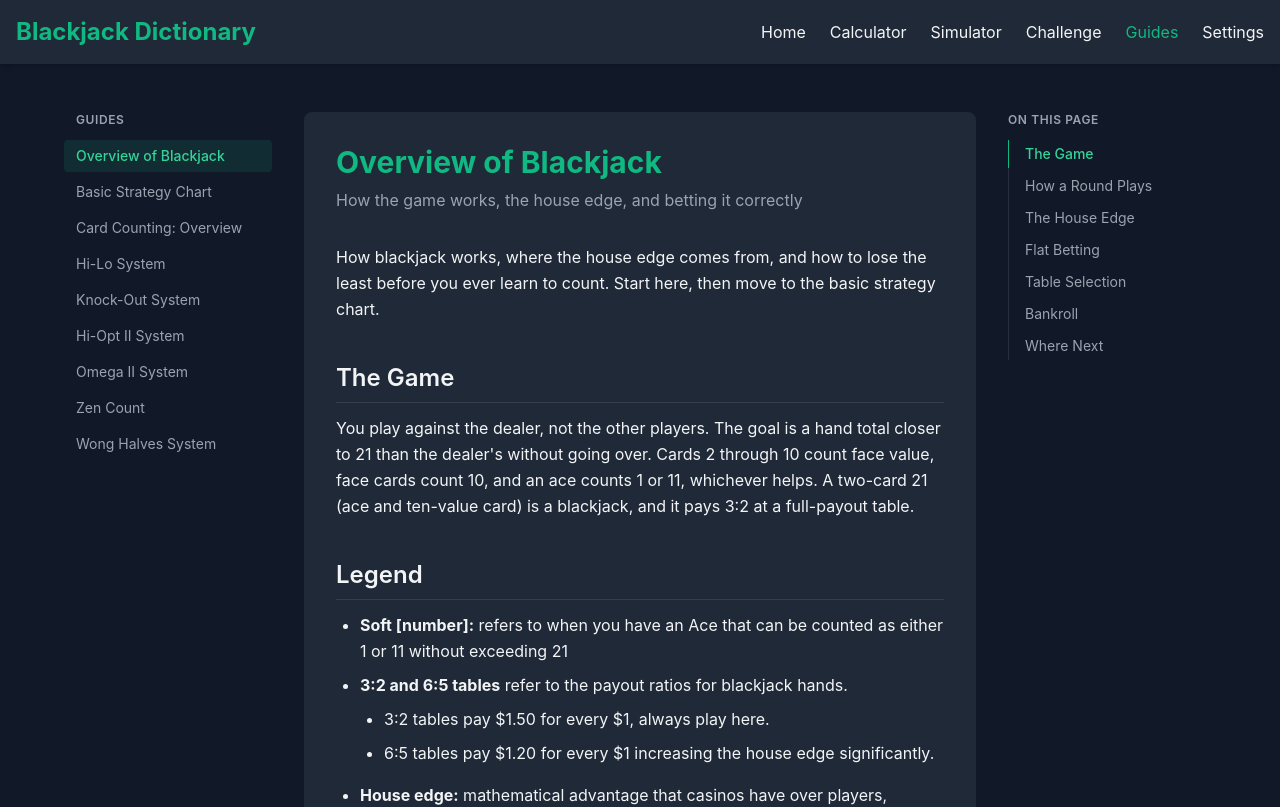
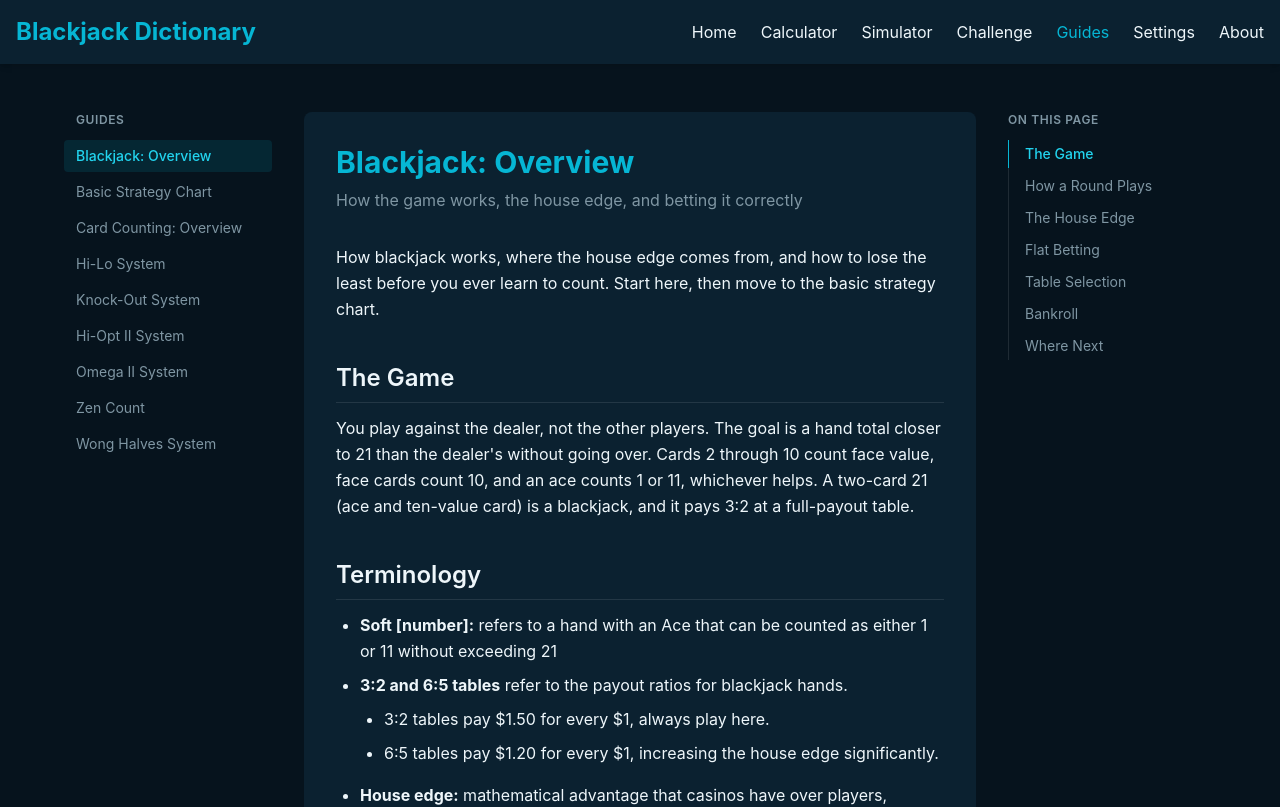
Before and after one commit to sawyerpham/blackjackdictionary, a React (Vite) app: page /blackjackdictionary/guides in a window 1280 px wide. Shown: the top 807 px of the page. Built offline with nearby package versions, Linux system fonts and the light colour scheme.

Commit message:
renamed hiloillustrious to hilo, edited about page

```diff
--- a/src/App.tsx
+++ b/src/App.tsx
@@ -8,6 +8,7 @@ import { ChallengePage } from './pages/ChallengePage';
 import { GuidesPage } from './pages/GuidesPage';
 import { SettingsPage } from './pages/SettingsPage';
 import { THEMES, useSettingsStore } from './state/settingsStore';
+import { AboutPage } from './pages/AboutPage';
 
 function useAppliedTheme() {
   const themeKey = useSettingsStore((s) => s.settings.theme);
@@ -40,6 +41,7 @@ function App() {
         <Route path="/guides" element={<GuidesPage />} />
         <Route path="/guides/:slug" element={<GuidesPage />} />
         <Route path="/settings" element={<SettingsPage />} />
+        <Route path="/about" element={<AboutPage />} />
       </Routes>
     </div>
   );
--- a/src/components/NavBar.tsx
+++ b/src/components/NavBar.tsx
@@ -29,6 +29,9 @@ export function NavBar() {
           <NavLink to="/settings" className={linkClass}>
             Settings
           </NavLink>
+          <NavLink to="/about" className={linkClass}>
+            About
+          </NavLink>
         </div>
       </nav>
     </header>
--- a/src/guides/BlackjackOverview.tsx
+++ b/src/guides/BlackjackOverview.tsx
@@ -1,5 +1,5 @@
 import type { Guide } from './registry';
-import { GuideH2, GuideH3, GuideNote, GuideP, GuideUl } from './ui';
+import { GuideH2, GuideH3, GuideP, GuideUl } from './ui';
 
 const HOUSE_EDGE_ROWS = [
   {
@@ -41,10 +41,10 @@ function Content() {
         10, and an ace counts 1 or 11, whichever helps. A two-card 21 (ace and ten-value card) is a blackjack, and it pays 3:2 at a full-payout table.
       </GuideP>
 
-      <GuideH2 id="legend">Legend</GuideH2>
+      <GuideH2 id="legend">Terminology</GuideH2>
       <GuideUl>
         <li>
-          <strong>Soft [number]:</strong> refers to when you have an Ace that can be counted as either 1 or 11 without exceeding 21
+          <strong>Soft [number]:</strong> refers to a hand with an Ace that can be counted as either 1 or 11 without exceeding 21
         </li>
 
         <li>
@@ -55,7 +55,7 @@ function Content() {
              3:2 tables pay $1.50 for every $1, always play here.
           </li>
           <li>
-            6:5 tables pay $1.20 for every $1 increasing the house edge significantly.
+            6:5 tables pay $1.20 for every $1, increasing the house edge significantly.
           </li>
         </GuideUl>
         <li>
@@ -180,7 +180,7 @@ function Content() {
 
 export const blackjackOverviewGuide: Guide = {
   slug: 'blackjack-overview',
-  title: 'Overview of Blackjack',
+  title: 'Blackjack: Overview',
   description: 'How the game works, the house edge, and betting it correctly',
   sections: [
     { id: 'the-game', title: 'The Game' },
--- a/src/guides/HiLoIllustrious18.tsx
+++ b/src/guides/HiLo.tsx
@@ -226,7 +226,7 @@ function Content() {
   );
 }
 
-export const hiLoIllustrious18Guide: Guide = {
+export const hiloGuide: Guide = {
   slug: 'hi-lo-illustrious-18',
   title: 'Hi-Lo System',
   description: 'A balanced level-1 count with valuable deviations',
--- a/src/guides/WongHalves.tsx
+++ b/src/guides/WongHalves.tsx
@@ -59,16 +59,13 @@ function Content() {
         conversion.
       </GuideP>
 
-      <GuideH2 id="reality-check">Reality Check</GuideH2>
-      <GuideNote>
-        Wong Halves has the best betting correlation of any workable system, but its lead over
-        simpler counts is small and is easily erased by the errors the fractions cause under real
+      <GuideH2 id="notes">Notes</GuideH2>
+      <GuideP>
+        While Wong Halves has the best betting correlation of any workable system, its lead over
+        methods is small and is erased by any mistakes the harder mental math causes under real
         conditions. It is worth using only if you can run it cleanly for hours. If the fractions
         cost you accuracy, a simpler system will earn more.
-      </GuideNote>
 
-      <GuideH2 id="accuracy-check">Accuracy Check</GuideH2>
-      <GuideP>
         A full deck counted correctly returns to zero. If you are using doubled tags, a full deck
         returns to zero on the doubled scale as well.
       </GuideP>
@@ -84,8 +81,7 @@ export const wongHalvesGuide: Guide = {
     { id: 'profile', title: 'Profile' },
     { id: 'tags', title: 'The Card Tags' },
     { id: 'doubling-fix', title: 'The Fractions and the Doubling Fix' },
-    { id: 'reality-check', title: 'Reality Check' },
-    { id: 'accuracy-check', title: 'Accuracy Check' },
+    { id: 'notes', title: 'Notes' },
   ],
   Content,
 };
--- a/src/guides/registry.ts
+++ b/src/guides/registry.ts
@@ -1,7 +1,7 @@
 import type { ComponentType } from 'react';
 import { blackjackOverviewGuide } from './BlackjackOverview';
 import { basicStrategyGuide } from './BasicStrategyChart';
-import { hiLoIllustrious18Guide } from './HiLoIllustrious18';
+import { hiloGuide } from './hilo';
 import { cardCountingOverviewGuide } from './CardCountingOverview';
 import { knockOutGuide } from './KnockOut';
 import { hiOpt2Guide } from './HiOpt2';
@@ -30,7 +30,7 @@ export const GUIDES: Guide[] = [
   blackjackOverviewGuide,
   basicStrategyGuide,
   cardCountingOverviewGuide,
-  hiLoIllustrious18Guide,
+  hiloGuide,
   knockOutGuide,
   hiOpt2Guide,
   omega2Guide,
--- /dev/null
+++ b/src/pages/AboutPage.tsx
@@ -0,0 +1,9 @@
+export function AboutPage() {
+  return (
+    <div className="container mx-auto flex flex-1 items-center justify-center px-4 py-12">
+      <h1 className="text-4xl font-bold text-[var(--text-primary)]">Blackjack Dictionary is a collection of blackjack guides, definitions, strategy references, and interactive learning tools.
+
+Created by Sawyer Pham.</h1>
+    </div>
+  );
+}
--- a/src/pages/SettingsPage.tsx
+++ b/src/pages/SettingsPage.tsx
@@ -181,10 +181,6 @@ export function SettingsPage() {
       <div className="mx-auto max-w-4xl">
         <section className="rounded-lg bg-[var(--bg-second)] p-8">
           <h1 className="mb-6 text-3xl font-bold text-[var(--accent)]">Game Settings</h1>
-          <p className="mb-8 text-[var(--text-primary)]">
-            Configure the rules and parameters for your blackjack game. Different casinos use
-            different rules which can affect the optimal strategy.
-          </p>
 
           <form className="space-y-8" onSubmit={handleSave}>
             <SectionCard title="Basic Rules">
--- a/src/state/settingsStore.ts
+++ b/src/state/settingsStore.ts
@@ -33,14 +33,14 @@ export const THEMES: Theme[] = [
   {
     key: 'default',
     label: 'Default',
-    bgMain: '#111827',
-    bgSecond: '#1f2937',
-    bgThird: '#374151',
-    textMuted: '#9ca3af',
-    textPrimary: '#f3f4f6',
-    accent: '#10b981',
-    accentSoft: '#34d399',
-    accentStrong: '#059669',
+    bgMain: '#06131d',
+    bgSecond: '#0b2130',
+    bgThird: '#143349',
+    textMuted: '#7f96a3',
+    textPrimary: '#eef6fa',
+    accent: '#06b6d4',
+    accentSoft: '#22d3ee',
+    accentStrong: '#0891b2',
   },
   {
     key: 'obsidian',
@@ -65,18 +65,6 @@ export const THEMES: Theme[] = [
     accent: '#f43f5e',
     accentSoft: '#fb7185',
     accentStrong: '#e11d48',
-  },
-  {
-    key: 'ocean',
-    label: 'Ocean',
-    bgMain: '#06131d',
-    bgSecond: '#0b2130',
-    bgThird: '#143349',
-    textMuted: '#7f96a3',
-    textPrimary: '#eef6fa',
-    accent: '#06b6d4',
-    accentSoft: '#22d3ee',
-    accentStrong: '#0891b2',
   },
   {
     key: 'highroller',
```
